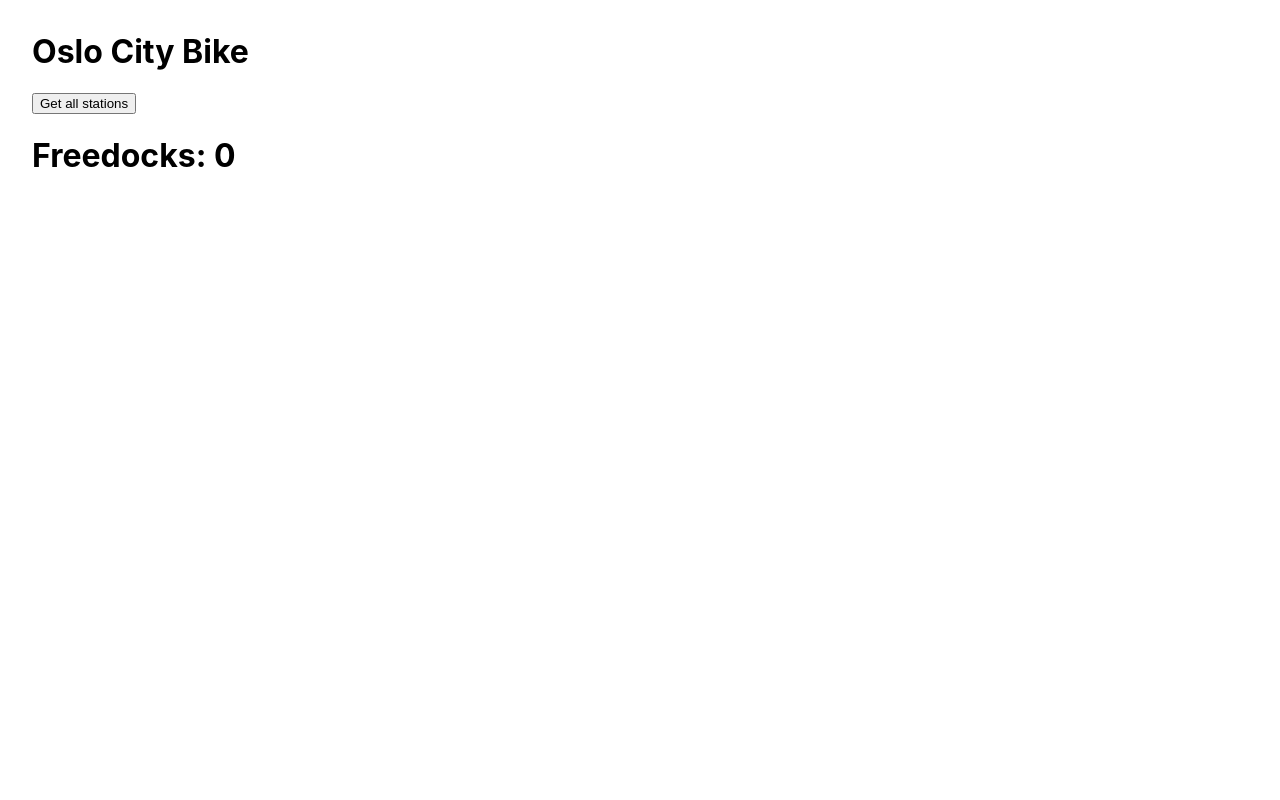
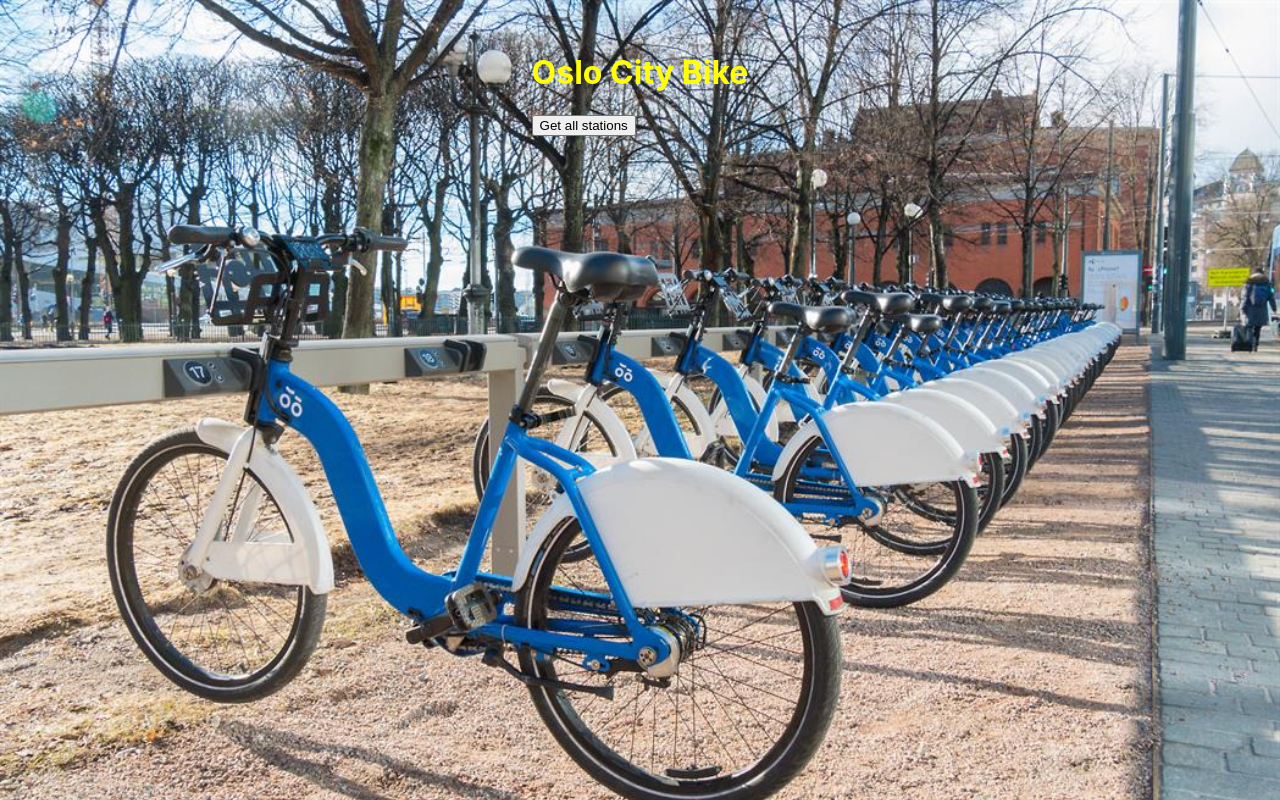
Before and after one commit to jacobnitter/oslo_city_bikes, a React (Create React App) app in the folder client/: page / in a window 1280 px wide. Built offline with nearby package versions, Linux system fonts and the light colour scheme.

Commit message:
fix background image, fixed scroll and some more styling

```diff
--- a/client/src/App.js
+++ b/client/src/App.js
@@ -3,7 +3,7 @@
 
 function App() {
   return (
-    <div>
+    <div style={{ display: "flex", justifyContent: "center" }}>
       <Overview />
     </div>
   );
--- a/client/src/components/Station.js
+++ b/client/src/components/Station.js
@@ -10,12 +10,10 @@
   const [completeStations, setCompleteStations] = useState([]);
 
   useEffect(() => {
-    console.log("cs: ", completeStations);
     setNameWithDocksAndBikes();
   }, [stationName]);
 
   const handleFreeBikes = result => {
-    console.log(result[0]);
     for (let i = 0; i < result.length; i++) {
       let bike = {
         free_bikes: result[i].num_bikes_available
@@ -35,12 +33,10 @@
       "https://gbfs.urbansharing.com/oslobysykkel.no/station_information.json"
     );
 
-    console.log(response.data.data.stations);
     handleStationName(response.data.data.stations);
   };
 
   const handleFreeDocks = result => {
-    console.log(result[0]);
     let listOfDocks = [];
     for (let i = 0; i < result.length; i++) {
       let dock = {
@@ -49,20 +45,17 @@
       listOfDocks.push(dock);
     }
     setFreeDocks(listOfDocks);
-    console.log(freeDocks);
   };
 
   const handleStationName = result => {
+    let listOfStationNames = [];
     for (let i = 0; i < result.length; i++) {
-      setStationName(stationName => [...stationName, result[i].name]);
+      listOfStationNames.push(result[i].name);
     }
-    console.log(stationName);
-    console.log("hallo");
+    setStationName(listOfStationNames);
   };
 
   const setNameWithDocksAndBikes = () => {
-    console.log("stationNames: ", stationName);
-    console.log("freeDocks", freeDocks);
     let listOfCompleteStations = [];
     for (let i = 0; i < stationName.length; i++) {
       let completeStation = {
@@ -72,17 +65,27 @@
       };
       listOfCompleteStations.push(completeStation);
     }
-    console.log("LOCS: ", listOfCompleteStations);
     setCompleteStations(listOfCompleteStations);
   };
 
   return (
     <div>
       <button onClick={handleClick}>Get all stations</button>
-      <h1>Freedocks: {freeDocks.length}</h1>
       {completeStations.map(station => (
         <div style={{ maxWidth: 700 }}>
-          <h2 style={{ backgroundColor: "#B3E5FC" }}>{station.name}</h2>
+          <Card
+            name={station.name}
+            free_docks={station.free_docks}
+            free_bikes={station.free_bikes}
+          />
+        </div>
+      ))}
+    </div>
+  );
+};
+export default Station;
+
+/*<h2 style={{ backgroundColor: "#B3E5FC" }}>{station.name}</h2>
 <h3
   style={{
     backgroundColor: station.free_bikes > 0 ? "#81C784" : "#E57373"
@@ -97,10 +100,4 @@
   }}
 >
   Number of free docks: {station.free_docks}
-          </h3>
-        </div>
-      ))}
-    </div>
-  );
-};
-export default Station;
+</h3>*/
--- a/client/src/index.css
+++ b/client/src/index.css
@@ -4,6 +4,9 @@
     "Ubuntu", "Cantarell", "Fira Sans", "Droid Sans", "Helvetica Neue";
   -webkit-font-smoothing: antialiased;
   -moz-osx-font-smoothing: grayscale;
+  background-image: url("./images/Oslo.jpg");
+  background-size: 100%;
+  background-attachment: fixed;
 }
 
 code {
--- a/client/src/pages/overview.js
+++ b/client/src/pages/overview.js
@@ -5,8 +5,12 @@
 
 const overview = () => {
   return (
-    <div style={{ margin: "2em" }}>
-      <h1>Oslo City Bike</h1>
+    <div
+      style={{
+        margin: "2em"
+      }}
+    >
+      <h1 style={{ color: "yellow" }}>Oslo City Bike</h1>
       <Station />
     </div>
   );
```
Lines whose indentation alone changed are shown as unchanged.
